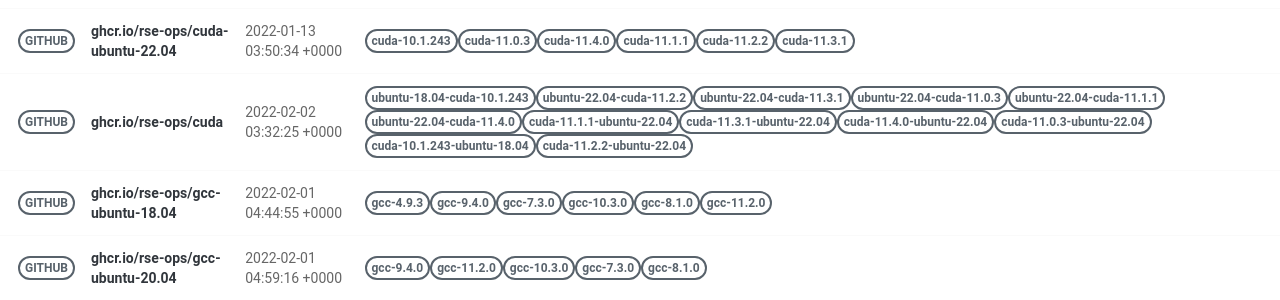
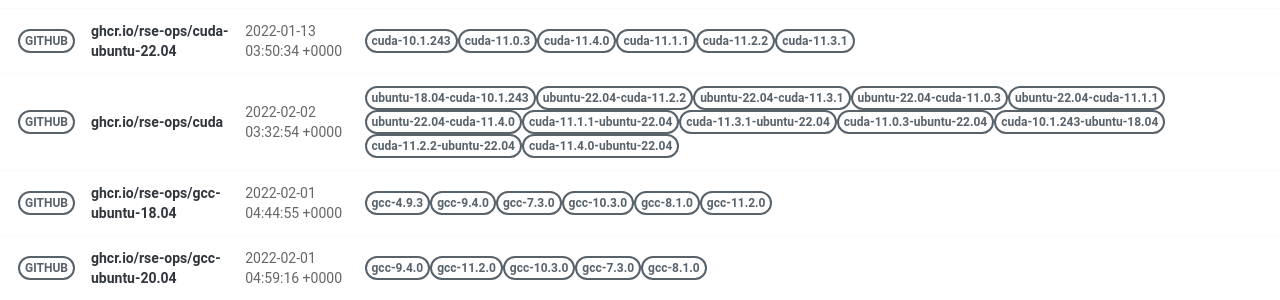
Before and after one commit to rse-ops/docker-images, a Jekyll site: the page built from pages/index.md, in a window 1280 px wide. Shown: the part 421-721 px from the top of the page. Built offline with Jekyll 4.4.1, drawn with Linux system fonts in a browser that asks for light colours; nearby versions of some CDN libraries.

Commit message:
Automated push to update library 2022-02-02

```diff
--- a/_library/ghcr.io-rse-ops-cuda.md
+++ b/_library/ghcr.io-rse-ops-cuda.md
@@ -1,7 +1,7 @@
 ---
 layout: container
 name: ghcr.io/rse-ops/cuda
-updated_at: 2022-02-02 03:32:25.302716
+updated_at: 2022-02-02 03:32:54.800325
 
 
 container_url: https://github.com/orgs/rse-ops/packages/container/package/cuda
```
Also changed, not shown: other parts of _library/ghcr.io-rse-ops-cuda.md (+3 -3 lines).
